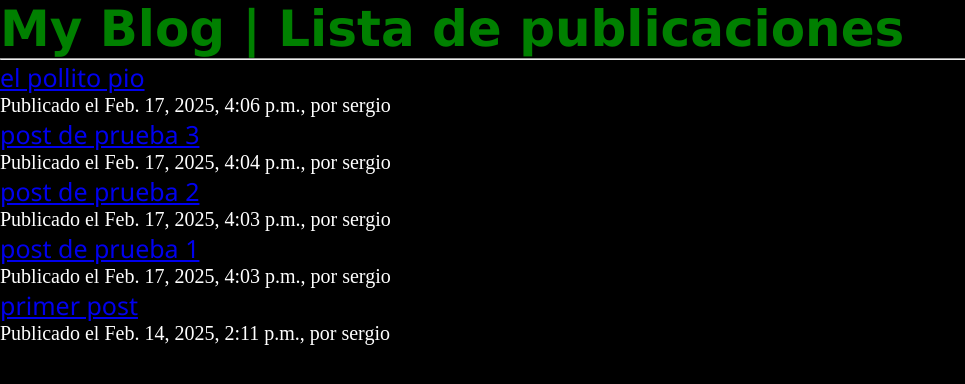
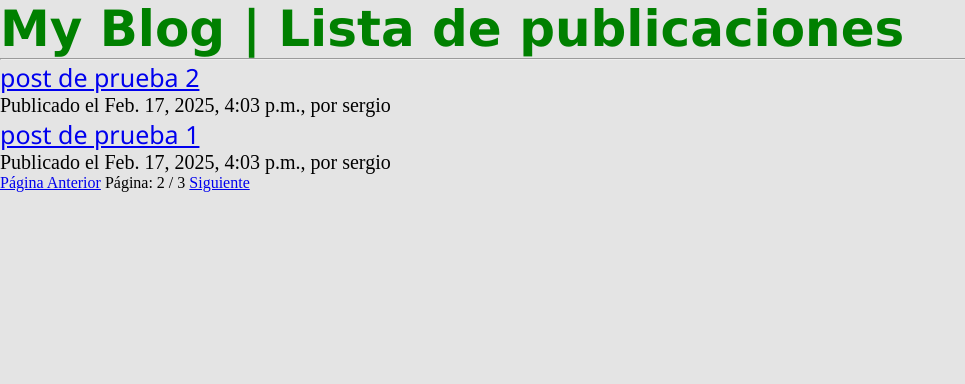
Before and after one commit to sergiolttz/blog, a Django app: page /blog/lista/?pagina=2 in a window 1280 px wide. Shown: the top 384 px of the page, without its empty margins (0-965 px from the left). Run offline with Django 5.2, Linux system fonts and the light colour scheme; data comes from the database, SQL or seed files in the repository; both versions use the stored data as it was after the commit.

Commit message:
paginacion done

```diff
--- a/blog/static/css/style.css
+++ b/blog/static/css/style.css
@@ -5,7 +5,7 @@
 }
 
 body{
-    background: black;
+    background: rgb(228, 228, 228);
 }
 
 h1{
@@ -25,5 +25,5 @@ h2{
 p{
     font-size: 20px;
     font-weight: 400;
-    color: white;
+    color: black;
 }
--- a/blog/templates/lista_posts.html
+++ b/blog/templates/lista_posts.html
@@ -20,5 +20,18 @@
             Publicado el {{ post.publicado }}, por {{post.autor}}
         </p>
     {% endfor %}
+    <div id="paginacion">
+        <span>
+            {% if publicaciones.has_previous %}
+                <a href="?pagina={{publicaciones.previous_page_number}}">Página Anterior</a>
+            {% endif %}
+            <span>
+                Página: {{publicaciones.number}} / {{publicaciones.paginator.num_pages}}
+            </span>
+            {% if publicaciones.has_next %}
+            <a href="?pagina={{publicaciones.next_page_number}}">Siguiente</a>
+            {% endif %}
+        </span>
+    </div>
 </body>
 </html>
--- a/blog/views.py
+++ b/blog/views.py
@@ -1,10 +1,24 @@
 from django.shortcuts import render, get_list_or_404, get_object_or_404
 from .models import Post
+from django.core.paginator import Paginator, EmptyPage, PageNotAnInteger
 
 def Lista_de_publicaciones(request):
+    paginacion = Paginator(Post.objects.all(), 2)
+    pagina = request.GET.get('pagina')
+
+    try:
+        publicaciones = paginacion.page(pagina)
+    except PageNotAnInteger:
+        publicaciones = paginacion.page(1)
+    except EmptyPage:
+        publicaciones = paginacion.page(paginacion.num_pages)
+    return render(request, 'lista_posts.html', {'publicaciones': publicaciones})
+
+    '''
     publicaciones = get_list_or_404(Post)
     publicaciones = Post.objects.all()
     return render(request, 'lista_posts.html', {'publicaciones': publicaciones})
+    '''
 
 def Detalle_publicacion(request, titulo_arg, tema_arg):
     publicacion = get_object_or_404(Post, titulo=titulo_arg, tema=tema_arg)
```
Also changed, not shown: db.sqlite3.
